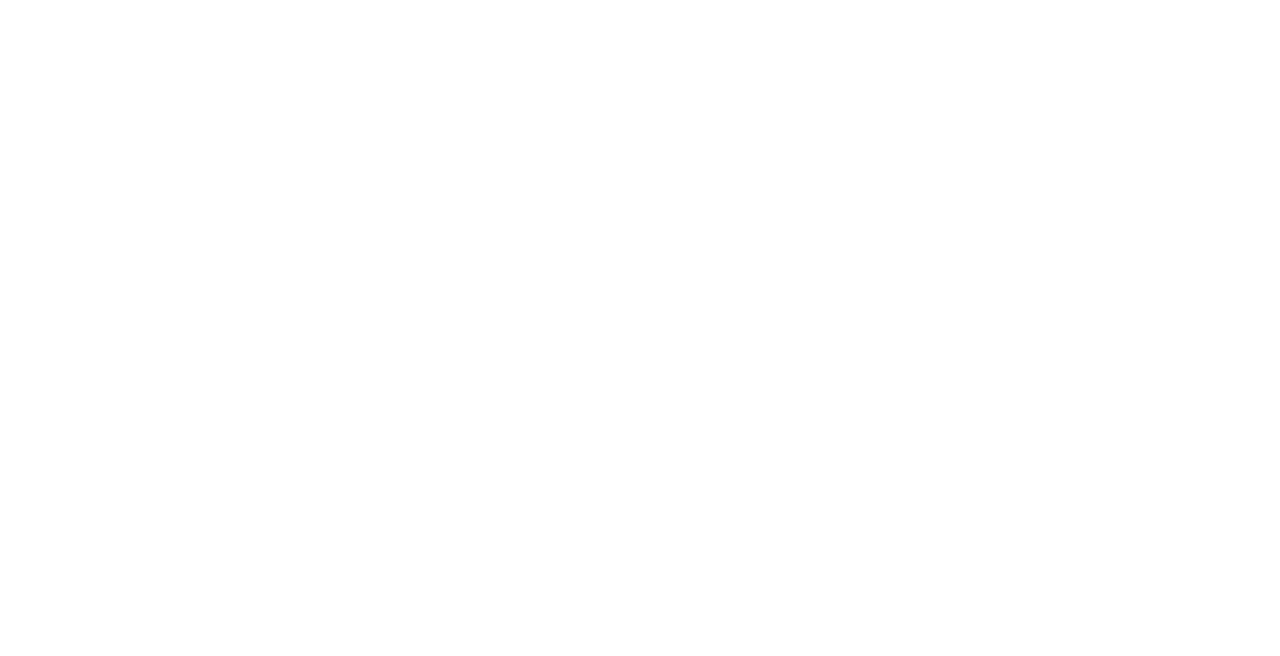
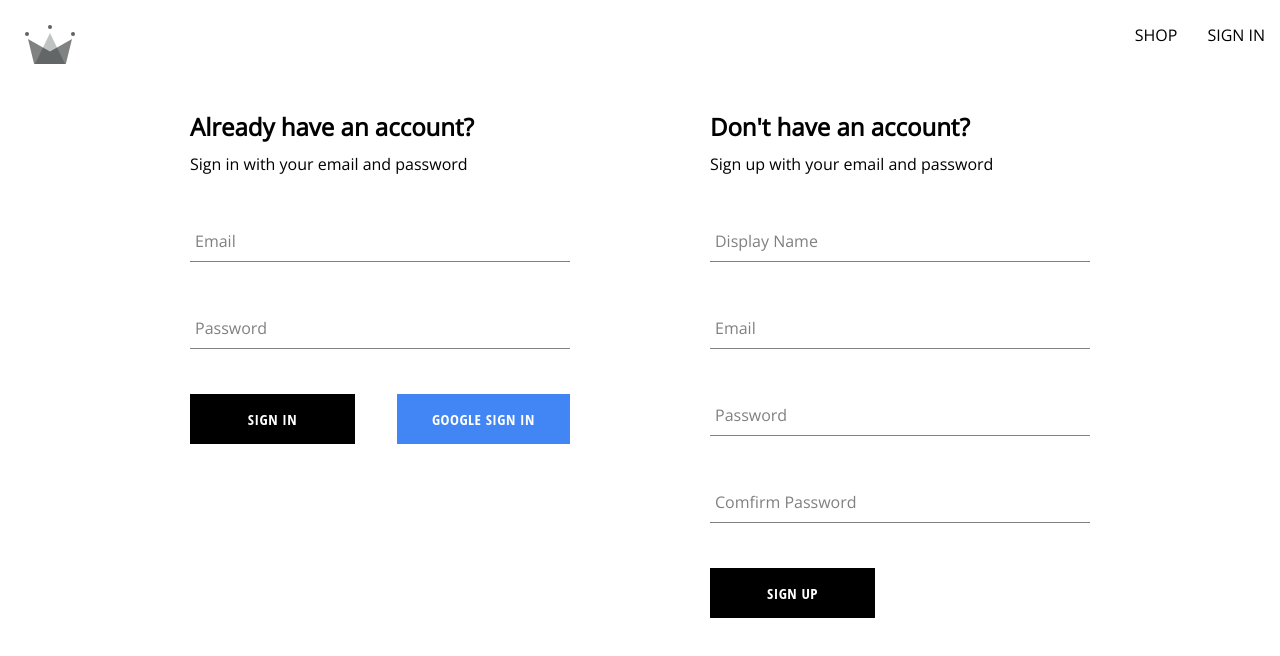
Before and after one commit to EvaTu/Udemy_Crown_Clothing_App, a React (Create React App) app in the folder my-app/: page /auth in a window 1280 px wide. Before the commit this address had no page. Shown: the top 656 px of the page. Built offline with nearby package versions, Linux system fonts and the light colour scheme.

Commit message:
firebase done

```diff
--- a/my-app/src/App.js
+++ b/my-app/src/App.js
@@ -1,7 +1,7 @@
 import { Routes, Route } from 'react-router-dom';
 import Navigation from './routes/navigation/navigation.component'
 import Home from './routes/home/home.component';
-import SignIn from './routes/sign-in/sign-in.component'
+import Authentication from './routes/authentication/authentication.component'
 
 
 
@@ -17,7 +17,7 @@
       <Route path="/" element={<Navigation />}>
         <Route index element={<Home />}/>
         <Route path="shop" element={<Shop />}/>
-        <Route path="sign-in" element={<SignIn />}/>
+        <Route path="auth" element={<Authentication />}/>
       </Route>
     </Routes>
 
--- /dev/null
+++ b/my-app/src/components/sign-in-form/sign-in-form.component.jsx
@@ -0,0 +1,74 @@
+import FormInput from "../form-input/form-input.component"
+import Button from "../button/button.component"
+import "./sign-in-form.styles.scss"
+import {useState} from 'react'
+import {signInWithGooglePopup, createUserDocumentFromAuth, signInAuthUserWithEmailAndPassword} from "../../utils/firebase/firebase.utils"
+
+const defaultFormFields = {
+    email: "",
+    password: "",
+}
+
+
+const SignInForm = () =>{
+    const [formFields, setFormFields] = useState(defaultFormFields)
+    const {email, password} = formFields
+
+    const resetFormFields = () => {
+        setFormFields(defaultFormFields)
+    }
+
+    const signInWithGoogle = async () => {
+        const {user} = await signInWithGooglePopup()
+        await createUserDocumentFromAuth(user)
+    }
+
+    const handleChange = (event) => {
+        const{name, value} = event.target
+        setFormFields({...formFields, [name]: value})
+    }
+
+
+    const handleSubmit = async (event) => {
+        event.preventDefault()
+
+        try{
+            const response = await signInAuthUserWithEmailAndPassword(email,password)
+            resetFormFields()
+        }catch(error){
+            switch(error.code){
+                case "auth/wrong-password":
+                    alert("incorrect password for email")
+                    break
+                case "auth/user-not-found":
+                    alert("no user associated with this email")
+                    break
+                default:
+                console.log(error)
+            }
+
+           console.log(error)
+        }
+    }
+
+
+        return(
+            <div className="sign-in-container">
+                <h2>Already have an account?</h2>
+                <span>Sign in with your email and password</span>
+
+                <form onSubmit={handleSubmit}>
+                <FormInput label="Email" name="email" type="email" required onChange={handleChange} value={email}/>
+                <FormInput label="Password" name="password" type="password" required onChange={handleChange} value={password}/>
+
+                <div className="buttons-container">
+                <Button type="submit">Sign In</Button>
+                <Button type="button" buttonType="google" onClick={signInWithGoogle}>Google sign in</Button>
+                </div>
+                </form>
+            </div>
+        )
+
+}
+
+export default SignInForm
--- /dev/null
+++ b/my-app/src/components/sign-in-form/sign-in-form.styles.scss
@@ -0,0 +1,15 @@
+.sign-in-container {
+    display: flex;
+    flex-direction: column;
+    width: 380px;
+
+h2 {
+    margin: 10px 0;
+}
+
+.buttons-container{
+    display: flex;
+    justify-content: space-between;
+}
+
+}
--- a/my-app/src/components/sign-up-form/sign-up-form.styles.scss
+++ b/my-app/src/components/sign-up-form/sign-up-form.styles.scss
@@ -2,8 +2,9 @@
     display: flex;
     flex-direction: column;
     width: 380px;
-}
 
-.h2 {
+
+h2 {
     margin: 10px 0;
 }
+}
--- a/my-app/src/routes/sign-in/sign-in.component.jsx
+++ b/my-app/src/routes/authentication/authentication.component.jsx
@@ -1,11 +1,14 @@
 
-import { auth, signInWithGooglePopup, createUserDocumentFromAuth, signInWithGoogleRedirect} from "../../utils/firebase/firebase.utils"
+// import { auth, signInWithGooglePopup, createUserDocumentFromAuth, signInWithGoogleRedirect} from "../../utils/firebase/firebase.utils"
 // import {useEffect} from 'react'
 // import {getRedirectResult} from 'firebase/auth'
 
 import SignUpForm from "../../components/sign-up-form/sign-up-form.component"
+import SignInForm from "../../components/sign-in-form/sign-in-form.component"
+import "./authentication.styles.scss"
 
-const SignIn = () => {
+
+const Authentication = () => {
 
 
     // useEffect(async () => {
@@ -16,10 +19,10 @@
     // }, [])
 
 
-    const logGoogleUser = async () => {
-        const {user} = await signInWithGooglePopup()
-        const userDocRef = await createUserDocumentFromAuth(user)
-    }
+    // const logGoogleUser = async () => {
+    //     const {user} = await signInWithGooglePopup()
+    //     const userDocRef = await createUserDocumentFromAuth(user)
+    // }
 
     // const logGoogleRedirectUser = async () => {
     //     const {user} = await signInWithGoogleRedirect()
@@ -27,19 +30,22 @@
     // }
 
     return (
-        <div>
-            <h1>Sign In Page</h1>
-            <button onClick={logGoogleUser}>
+        <div className="authentication-container">
+            {/* <h1>Sign In Page</h1> */}
+            {/* <button onClick={logGoogleUser}>
                 Sign in with Goolge Popup
-            </button>
+            </button> */}
             {/* <button onClick={signInWithGoogleRedirect}>
                 Sign in with Goolge Redirect
             </button> */}
+            <SignInForm />
             <SignUpForm />
+
+
         </div>
     )
 
 }
 
 
-export default SignIn
+export default Authentication
--- /dev/null
+++ b/my-app/src/routes/authentication/authentication.styles.scss
@@ -0,0 +1,6 @@
+.authentication-container{
+    display: flex;
+    width: 900px;
+    justify-content: space-between;
+    margin: 30px auto;
+}
--- a/my-app/src/routes/navigation/navigation.component.jsx
+++ b/my-app/src/routes/navigation/navigation.component.jsx
@@ -13,7 +13,7 @@
 
           <div className="nav-links-container">
               <Link className="nav-link" to="/shop">SHOP</Link>
-              <Link className="nav-link" to="/sign-in">SIGN IN</Link>
+              <Link className="nav-link" to="/auth">SIGN IN</Link>
           </div>
         </div>
         <Outlet/>
--- a/my-app/src/utils/firebase/firebase.utils.js
+++ b/my-app/src/utils/firebase/firebase.utils.js
@@ -1,5 +1,5 @@
 import {initializeApp} from 'firebase/app'
-import {getAuth, signInWithRedirect, signInWithPopup, GoogleAuthProvider, createUserWithEmailAndPassword} from 'firebase/auth'
+import {getAuth, signInWithRedirect, signInWithPopup, GoogleAuthProvider, createUserWithEmailAndPassword, signInWithEmailAndPassword} from 'firebase/auth'
 import {getFirestore, doc, getDoc, setDoc} from 'firebase/firestore'
 
 const firebaseConfig = {
@@ -52,3 +52,8 @@
   if(!email || !password) return;
   return await createUserWithEmailAndPassword(auth, email, password)
 }
+
+export const signInAuthUserWithEmailAndPassword = async (email, password) =>{
+  if(!email || !password) return;
+  return await signInWithEmailAndPassword(auth, email, password)
+}
```
